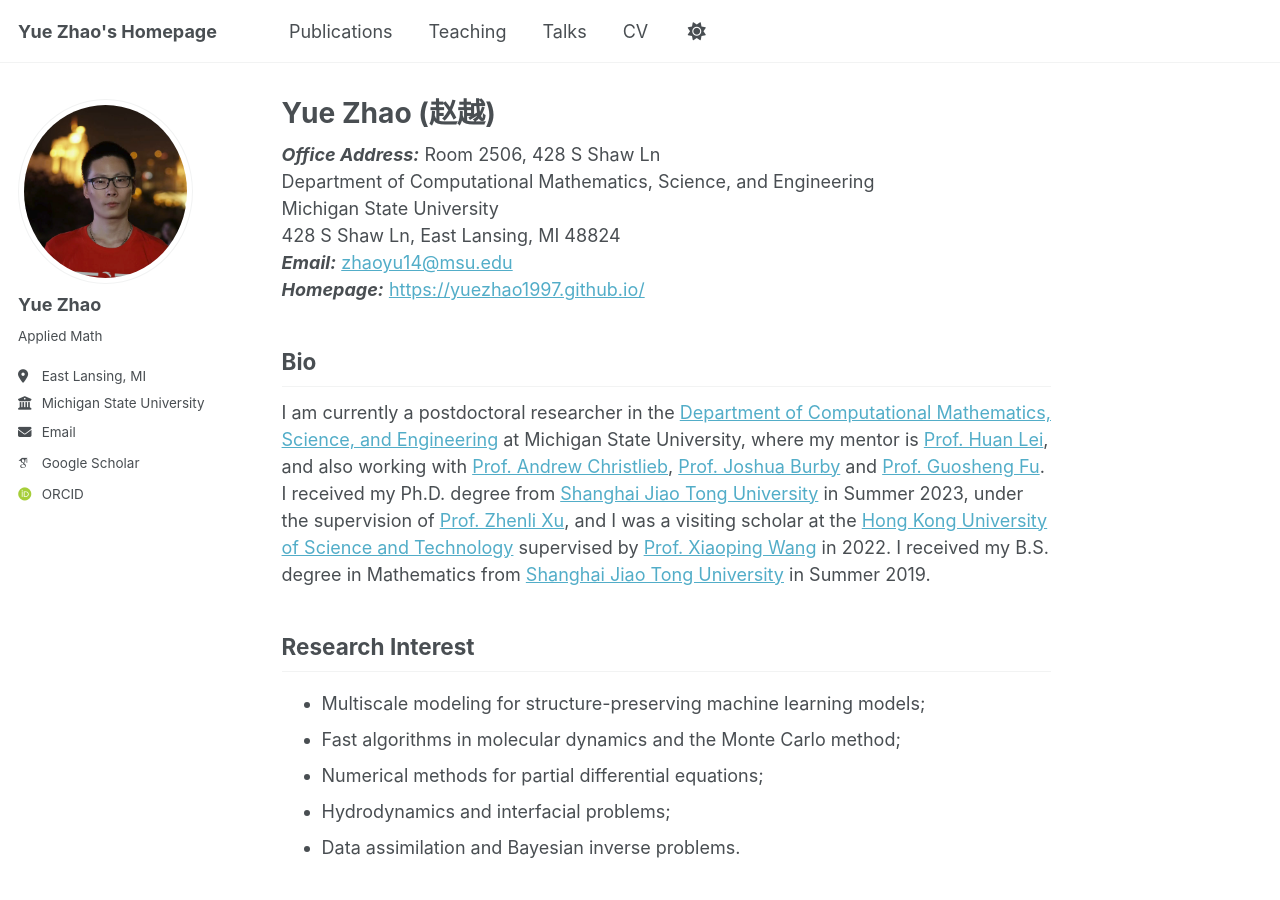
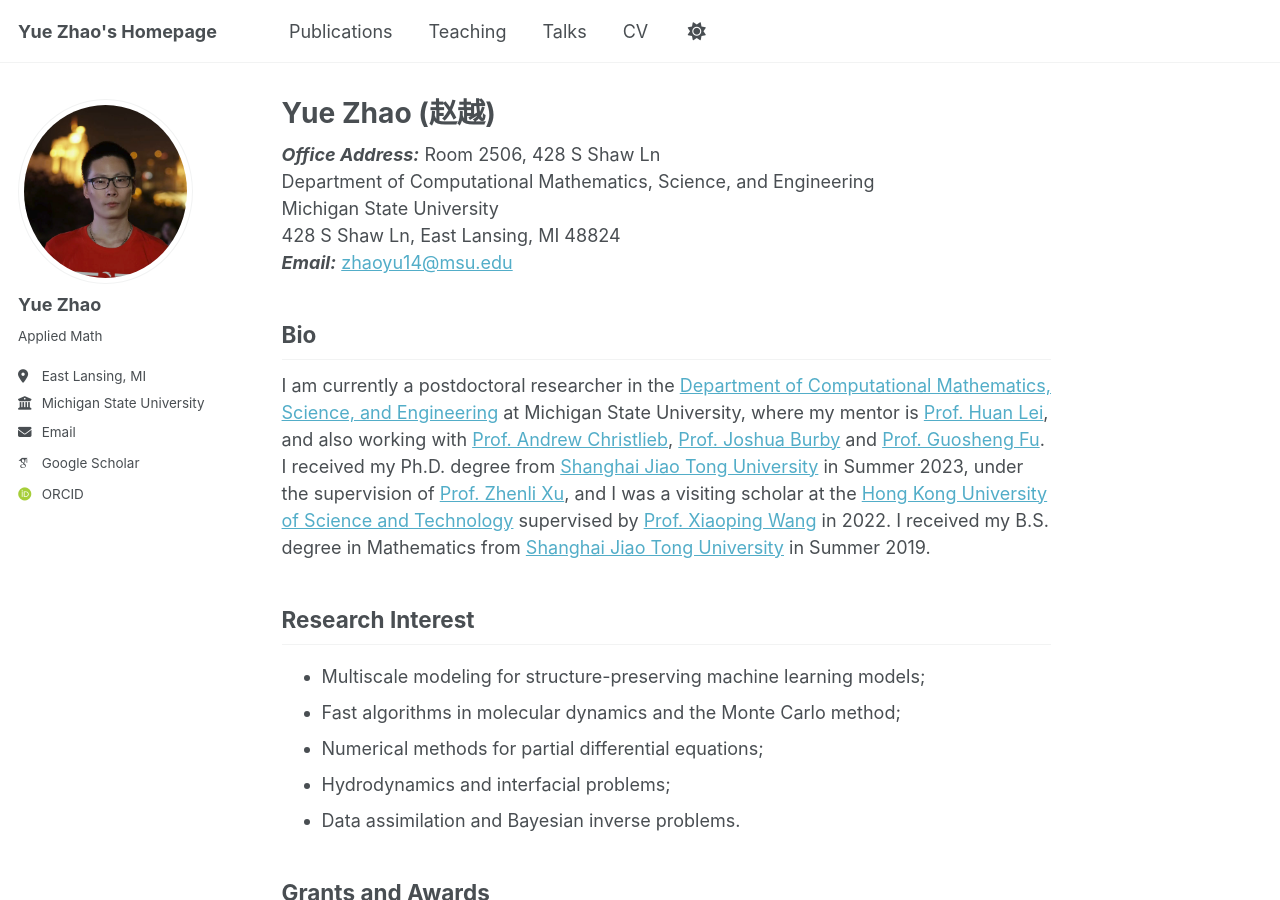
Before and after one commit to yuezhao1997/yuezhao1997.github.io, a Jekyll site: the page built from _pages/about.md, in a window 1280 px wide and 900 px high. Built offline with Jekyll 4.4.1, drawn with Linux system fonts in a browser that asks for light colours; some web fonts are replaced; a script bundle is joined from its source files by our own code; library files that are not in the unit come from our copies.

Commit message:
Comment out homepage link in about.md

```diff
--- a/_pages/about.md
+++ b/_pages/about.md
@@ -12,7 +12,7 @@ Department of Computational Mathematics, Science, and Engineering <br>
 Michigan State University <br>
 428 S Shaw Ln, East Lansing, MI 48824 <br>
 **_Email:_** <zhaoyu14@msu.edu> <br>
-**_Homepage:_** [https://yuezhao1997.github.io/](https://yuezhao1997.github.io/)
+<!-- **_Homepage:_** [https://yuezhao1997.github.io/](https://yuezhao1997.github.io/) -->
 
 
 ## Bio
```
